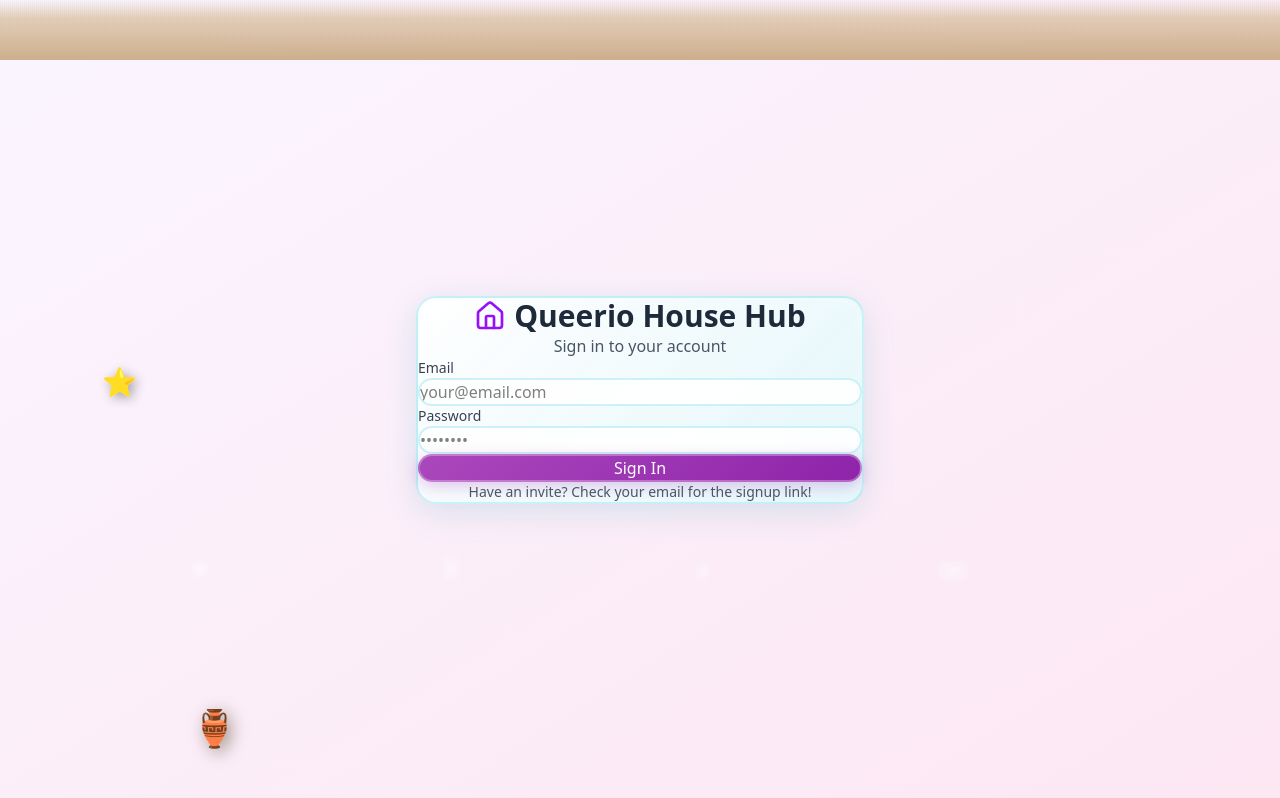
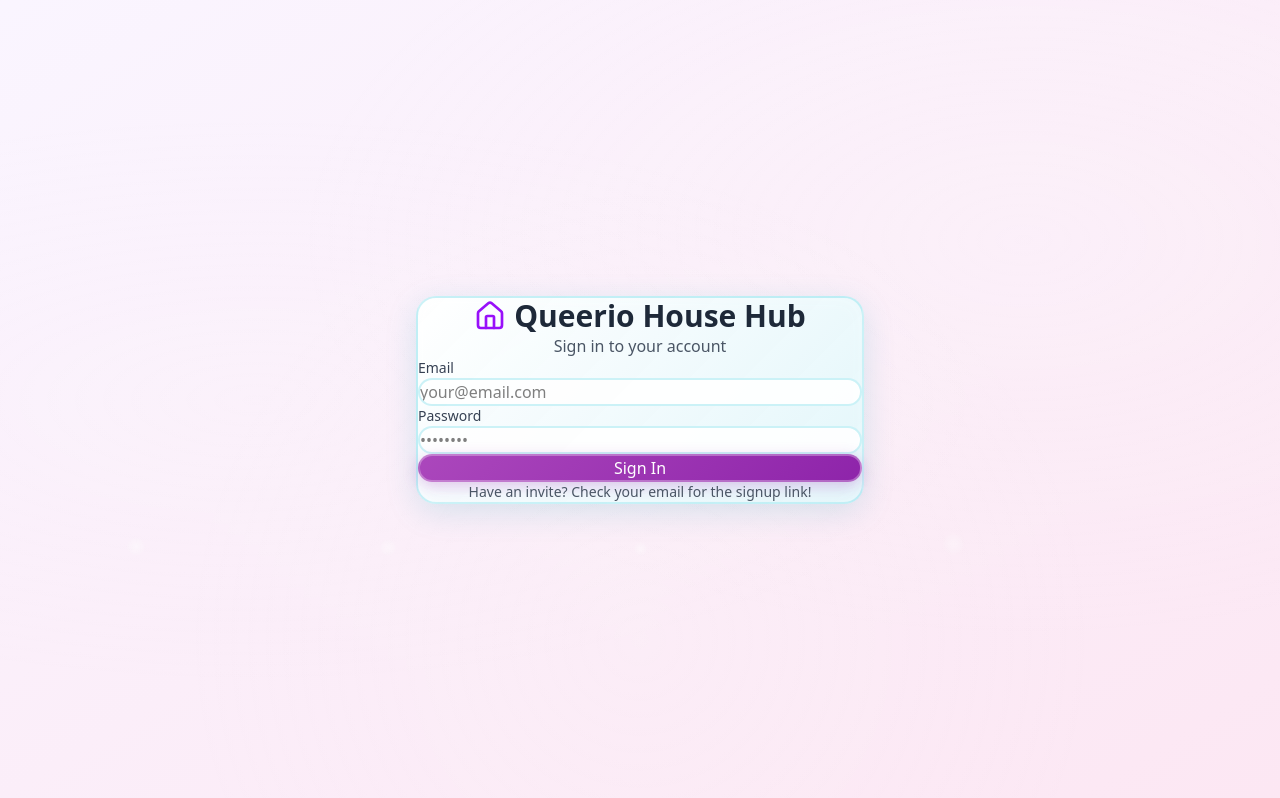
Before and after one commit to theemberfae-lgtm/Queerio-House-Hub, a React (Vite) app: page /login in a window 1280 px wide. Built offline with nearby package versions, Linux system fonts and the light colour scheme.

Commit message:
Remove fish tank decorations - back to simple bubbles

```diff
--- a/src/aquarium-theme.css
+++ b/src/aquarium-theme.css
@@ -165,53 +165,10 @@ button:active {
 }
 
 /* ============================================
-   90s DENTIST OFFICE FISH TANK THEME 🐠
+   SIMPLE BUBBLE ANIMATIONS
    ============================================ */
 
-/* ==========================================
-   BACKGROUND - Bright Aqua/Turquoise Gradient
-   ========================================== */
-body {
-  background: linear-gradient(180deg,
-    #00CED1 0%,      /* Bright turquoise at top */
-    #20B2AA 50%,     /* Medium sea green in middle */
-    #008B8B 100%     /* Darker teal at bottom */
-  );
-}
-
-/* ==========================================
-   SAND/GRAVEL TEXTURE AT BOTTOM
-   ========================================== */
-/* This creates a sandy bottom like a real fish tank */
-body::before {
-  content: '';
-  position: fixed;
-  bottom: 0;
-  left: 0;
-  right: 0;
-  height: 60px;  /* Height of the sand strip */
-  pointer-events: none;
-  z-index: 1;
-
-  /* Create sand texture using noise pattern */
-  background:
-    linear-gradient(180deg,
-      rgba(210, 180, 140, 0) 0%,      /* Fade in from transparent */
-      rgba(210, 180, 140, 0.6) 30%,   /* Tan sand color */
-      rgba(194, 158, 114, 0.8) 100%   /* Darker brown at bottom */
-    ),
-    /* Add grainy texture */
-    repeating-linear-gradient(90deg,
-      rgba(160, 130, 90, 0.1) 0px,
-      transparent 1px,
-      transparent 2px
-    );
-}
-
-/* ==========================================
-   VARIED BUBBLE SHAPES - Circles & Ovals
-   ========================================== */
-/* Bubbles now have different shapes for variety */
+/* Simple, visible bubbles that rise from bottom */
 body::after {
   content: '';
   position: fixed;
@@ -220,253 +177,89 @@ body::after {
   right: 0;
   height: 100vh;
   pointer-events: none;
-  z-index: 2;
+  z-index: 1;
 
-  /* Mix of circular and oval bubbles */
+  /* Create simple circular bubbles with white centers */
   background-image:
-    /* Round bubbles */
     radial-gradient(circle, rgba(255, 255, 255, 0.8) 0%, rgba(255, 255, 255, 0.3) 50%, transparent 70%),
     radial-gradient(circle, rgba(255, 255, 255, 0.7) 0%, rgba(255, 255, 255, 0.25) 50%, transparent 70%),
-    /* Oval bubbles (wider) */
-    radial-gradient(ellipse 30px 20px, rgba(255, 255, 255, 0.75) 0%, rgba(255, 255, 255, 0.3) 50%, transparent 70%),
-    /* Tall oval bubbles */
-    radial-gradient(ellipse 18px 25px, rgba(255, 255, 255, 0.7) 0%, rgba(255, 255, 255, 0.25) 50%, transparent 70%);
+    radial-gradient(circle, rgba(255, 255, 255, 0.6) 0%, rgba(255, 255, 255, 0.2) 50%, transparent 70%),
+    radial-gradient(circle, rgba(255, 255, 255, 0.75) 0%, rgba(255, 255, 255, 0.3) 50%, transparent 70%);
 
   background-size:
-    22px 22px,    /* Round bubble */
-    18px 18px,    /* Small round bubble */
-    30px 20px,    /* Wide oval bubble */
-    18px 25px;    /* Tall oval bubble */
+    20px 20px,
+    15px 15px,
+    25px 25px,
+    18px 18px;
 
   background-position:
-    15% 100%,
-    55% 100%,
+    10% 100%,
+    50% 100%,
     75% 100%,
-    35% 100%;
+    30% 100%;
 
   background-repeat: no-repeat;
-  animation: bubbleRise 20s linear infinite;
+  animation: simpleRise 18s linear infinite;
 }
 
-/* Hide all decorations when animations are off */
-body[data-animation-level="off"]::after,
-body[data-animation-level="off"]::before {
+/* Hide bubbles when animations are off */
+body[data-animation-level="off"]::after {
   display: none;
 }
 
-/* More bubbles for medium level */
+/* More bubbles for medium */
 body[data-animation-level="medium"]::after {
   background-image:
     radial-gradient(circle, rgba(255, 255, 255, 0.8) 0%, rgba(255, 255, 255, 0.3) 50%, transparent 70%),
     radial-gradient(circle, rgba(255, 255, 255, 0.7) 0%, rgba(255, 255, 255, 0.25) 50%, transparent 70%),
-    radial-gradient(ellipse 30px 20px, rgba(255, 255, 255, 0.75) 0%, rgba(255, 255, 255, 0.3) 50%, transparent 70%),
-    radial-gradient(ellipse 18px 25px, rgba(255, 255, 255, 0.7) 0%, rgba(255, 255, 255, 0.25) 50%, transparent 70%),
+    radial-gradient(circle, rgba(255, 255, 255, 0.6) 0%, rgba(255, 255, 255, 0.2) 50%, transparent 70%),
+    radial-gradient(circle, rgba(255, 255, 255, 0.75) 0%, rgba(255, 255, 255, 0.3) 50%, transparent 70%),
     radial-gradient(circle, rgba(255, 255, 255, 0.65) 0%, rgba(255, 255, 255, 0.25) 50%, transparent 70%),
-    radial-gradient(ellipse 25px 18px, rgba(255, 255, 255, 0.7) 0%, rgba(255, 255, 255, 0.28) 50%, transparent 70%);
+    radial-gradient(circle, rgba(255, 255, 255, 0.7) 0%, rgba(255, 255, 255, 0.28) 50%, transparent 70%);
 
   background-size:
-    22px 22px, 18px 18px, 30px 20px,
-    18px 25px, 20px 20px, 25px 18px;
+    20px 20px, 15px 15px, 25px 25px,
+    18px 18px, 22px 22px, 16px 16px;
 
   background-position:
-    15% 100%, 55% 100%, 75% 100%,
-    35% 100%, 65% 100%, 88% 100%;
+    10% 100%, 50% 100%, 75% 100%,
+    30% 100%, 60% 100%, 85% 100%;
 
-  animation: bubbleRise 16s linear infinite;
+  animation: simpleRise 15s linear infinite;
 }
 
-/* Maximum bubbles for full level */
+/* Maximum bubbles for full */
 body[data-animation-level="full"]::after {
   background-image:
     radial-gradient(circle, rgba(255, 255, 255, 0.8) 0%, rgba(255, 255, 255, 0.3) 50%, transparent 70%),
     radial-gradient(circle, rgba(255, 255, 255, 0.7) 0%, rgba(255, 255, 255, 0.25) 50%, transparent 70%),
-    radial-gradient(ellipse 30px 20px, rgba(255, 255, 255, 0.75) 0%, rgba(255, 255, 255, 0.3) 50%, transparent 70%),
-    radial-gradient(ellipse 18px 25px, rgba(255, 255, 255, 0.7) 0%, rgba(255, 255, 255, 0.25) 50%, transparent 70%),
+    radial-gradient(circle, rgba(255, 255, 255, 0.6) 0%, rgba(255, 255, 255, 0.2) 50%, transparent 70%),
+    radial-gradient(circle, rgba(255, 255, 255, 0.75) 0%, rgba(255, 255, 255, 0.3) 50%, transparent 70%),
     radial-gradient(circle, rgba(255, 255, 255, 0.65) 0%, rgba(255, 255, 255, 0.25) 50%, transparent 70%),
-    radial-gradient(ellipse 25px 18px, rgba(255, 255, 255, 0.7) 0%, rgba(255, 255, 255, 0.28) 50%, transparent 70%),
+    radial-gradient(circle, rgba(255, 255, 255, 0.7) 0%, rgba(255, 255, 255, 0.28) 50%, transparent 70%),
     radial-gradient(circle, rgba(255, 255, 255, 0.68) 0%, rgba(255, 255, 255, 0.27) 50%, transparent 70%),
-    radial-gradient(ellipse 20px 28px, rgba(255, 255, 255, 0.72) 0%, rgba(255, 255, 255, 0.29) 50%, transparent 70%);
+    radial-gradient(circle, rgba(255, 255, 255, 0.72) 0%, rgba(255, 255, 255, 0.29) 50%, transparent 70%);
 
   background-size:
-    22px 22px, 18px 18px, 30px 20px, 18px 25px,
-    20px 20px, 25px 18px, 19px 19px, 20px 28px;
+    20px 20px, 15px 15px, 25px 25px, 18px 18px,
+    22px 22px, 16px 16px, 19px 19px, 24px 24px;
 
   background-position:
-    15% 100%, 55% 100%, 75% 100%, 35% 100%,
-    65% 100%, 88% 100%, 25% 100%, 45% 100%;
+    10% 100%, 50% 100%, 75% 100%, 30% 100%,
+    60% 100%, 85% 100%, 20% 100%, 40% 100%;
 
-  animation: bubbleRise 13s linear infinite;
+  animation: simpleRise 12s linear infinite;
 }
 
-/* Bubble rise animation - floats up and fades out */
-@keyframes bubbleRise {
-  0% {
+/* Simple rise animation */
+@keyframes simpleRise {
+  from {
     transform: translateY(0);
     opacity: 0.8;
   }
-  100% {
+  to {
     transform: translateY(-100vh);
     opacity: 0;
-  }
-}
-
-/* ==========================================
-   SWIMMING FISH (2-3 tropical fish)
-   ========================================== */
-/* Fish #1 - Orange fish swimming left to right */
-.min-h-screen::before {
-  content: '🐠';  /* Tropical fish emoji */
-  position: fixed;
-  font-size: 40px;
-  left: -60px;     /* Start off-screen */
-  top: 20%;        /* Swim at 20% from top */
-  pointer-events: none;
-  z-index: 3;
-  animation: fish1Swim 25s linear infinite;
-  filter: drop-shadow(2px 2px 4px rgba(0, 0, 0, 0.3));
-}
-
-/* Fish #2 - Blue/yellow fish swimming slower */
-.min-h-screen::after {
-  content: '🐟';  /* Different fish emoji */
-  position: fixed;
-  font-size: 35px;
-  left: -60px;     /* Start off-screen */
-  top: 60%;        /* Swim lower */
-  pointer-events: none;
-  z-index: 3;
-  animation: fish2Swim 30s linear infinite;
-  filter: drop-shadow(2px 2px 4px rgba(0, 0, 0, 0.3));
-}
-
-/* Hide fish when animations are off */
-body[data-animation-level="off"] .min-h-screen::before,
-body[data-animation-level="off"] .min-h-screen::after {
-  display: none;
-}
-
-/* Fish 1 animation - swims across, then returns */
-@keyframes fish1Swim {
-  0% {
-    left: -60px;
-    transform: scaleX(1);  /* Face right */
-  }
-  48% {
-    left: calc(100% + 60px);
-  }
-  50% {
-    left: calc(100% + 60px);
-    transform: scaleX(-1);  /* Flip to face left */
-  }
-  98% {
-    left: -60px;
-  }
-  100% {
-    left: -60px;
-    transform: scaleX(1);  /* Face right again */
-  }
-}
-
-/* Fish 2 animation - slower, different timing */
-@keyframes fish2Swim {
-  0% {
-    left: -60px;
-    transform: scaleX(1);
-  }
-  45% {
-    left: calc(100% + 60px);
-  }
-  50% {
-    left: calc(100% + 60px);
-    transform: scaleX(-1);
-  }
-  95% {
-    left: -60px;
-  }
-  100% {
-    left: -60px;
-    transform: scaleX(1);
-  }
-}
-
-/* ==========================================
-   PLASTIC STARFISH STUCK TO THE "GLASS"
-   ========================================== */
-/* Starfish #1 - Top right corner */
-.bg-gradient-to-br::before {
-  content: '⭐';
-  position: fixed;
-  top: 15%;
-  right: 10%;
-  font-size: 32px;
-  pointer-events: none;
-  z-index: 4;
-  opacity: 0.85;
-  /* Make it look plasticky with filter */
-  filter: drop-shadow(3px 3px 6px rgba(0, 0, 0, 0.4)) saturate(1.5);
-  animation: starfishPulse 4s ease-in-out infinite;
-}
-
-/* Starfish #2 - Left side */
-.bg-gradient-to-br::after {
-  content: '⭐';
-  position: fixed;
-  top: 45%;
-  left: 8%;
-  font-size: 28px;
-  pointer-events: none;
-  z-index: 4;
-  opacity: 0.8;
-  filter: drop-shadow(3px 3px 6px rgba(0, 0, 0, 0.4)) saturate(1.5);
-  animation: starfishPulse 5s ease-in-out infinite;
-}
-
-/* Hide starfish when animations are off */
-body[data-animation-level="off"] .bg-gradient-to-br::before,
-body[data-animation-level="off"] .bg-gradient-to-br::after {
-  display: none;
-}
-
-/* Subtle pulse animation for starfish */
-@keyframes starfishPulse {
-  0%, 100% {
-    transform: scale(1);
-    opacity: 0.85;
-  }
-  50% {
-    transform: scale(1.05);
-    opacity: 1;
-  }
-}
-
-/* ==========================================
-   TREASURE CHEST AT BOTTOM
-   ========================================== */
-/* Treasure chest decoration sitting on the sand */
-html::before {
-  content: '🏺';  /* Treasure vase/chest */
-  position: fixed;
-  bottom: 45px;  /* Sits on the sand */
-  left: 15%;
-  font-size: 36px;
-  pointer-events: none;
-  z-index: 5;
-  filter: drop-shadow(4px 4px 8px rgba(0, 0, 0, 0.5));
-  animation: treasureGlow 3s ease-in-out infinite;
-}
-
-/* Hide treasure when animations are off */
-body[data-animation-level="off"] html::before {
-  display: none;
-}
-
-/* Gentle glow effect for treasure */
-@keyframes treasureGlow {
-  0%, 100% {
-    filter: drop-shadow(4px 4px 8px rgba(0, 0, 0, 0.5));
-  }
-  50% {
-    filter: drop-shadow(4px 4px 12px rgba(255, 215, 0, 0.4));
   }
 }
 
```
